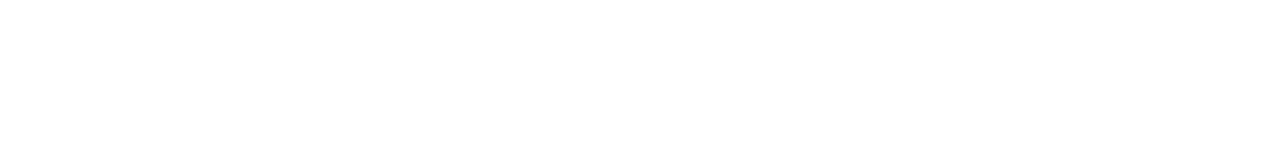
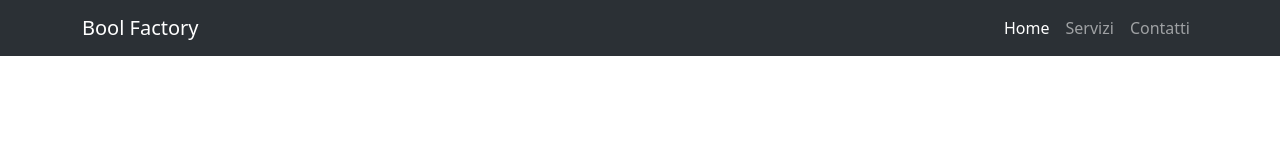
Before and after one commit to savit95/bootstrap-preventivo, a plain HTML site: page index.html in a window 1280 px wide. Drawn offline with nearby package versions, Linux system fonts and the light colour scheme.

Commit message:
Created navbar

```diff
--- a/index.html
+++ b/index.html
@@ -1,11 +1,50 @@
 <!DOCTYPE html>
 <html lang="en">
+
 <head>
     <meta charset="UTF-8">
     <meta name="viewport" content="width=device-width, initial-scale=1.0">
     <title>Bool Factory</title>
+    <link href="https://cdn.jsdelivr.net/npm/bootstrap@5.3.6/dist/css/bootstrap.min.css" rel="stylesheet"
+        integrity="sha384-4Q6Gf2aSP4eDXB8Miphtr37CMZZQ5oXLH2yaXMJ2w8e2ZtHTl7GptT4jmndRuHDT" crossorigin="anonymous">
 </head>
+
 <body>
+    <!-- NAVBAR -->
+    <nav class="navbar navbar-expand-lg bg-body-tertiary" data-bs-theme="dark">  <!-- Set dark theme for navbar -->
+        <div class="container-lg">
+            <a class="navbar-brand" href="#">Bool Factory</a>
+            <button class="navbar-toggler" type="button" data-bs-toggle="collapse" data-bs-target="#navbarNav"
+                aria-controls="navbarNav" aria-expanded="false" aria-label="Toggle navigation">
+                <span class="navbar-toggler-icon"></span>
+            </button>
+            <div class="collapse navbar-collapse justify-content-end" id="navbarNav"> <!-- Used justify-content-end to align nav-items to the right -->
+                <ul class="navbar-nav">
+                    <li class="nav-item">
+                        <a class="nav-link active" aria-current="page" href="#">Home</a>
+                    </li>
+                    <li class="nav-item">
+                        <a class="nav-link" href="#">Servizi</a>
+                    </li>
+                    <li class="nav-item">
+                        <a class="nav-link" href="#">Contatti</a>
+                    </li>
+                </ul>
+            </div>
+        </div>
+    </nav>
 
+    <!-- MAIN - FORM -->
+
+    <!-- card -->
+
+    <!-- FOOTER -->
+
+
+    <script src="https://cdn.jsdelivr.net/npm/bootstrap@5.3.6/dist/js/bootstrap.bundle.min.js"
+        integrity="sha384-j1CDi7MgGQ12Z7Qab0qlWQ/Qqz24Gc6BM0thvEMVjHnfYGF0rmFCozFSxQBxwHKO"
+        crossorigin="anonymous"></script>
+    <script src="./script.js"></script>
 </body>
+
 </html>
```
